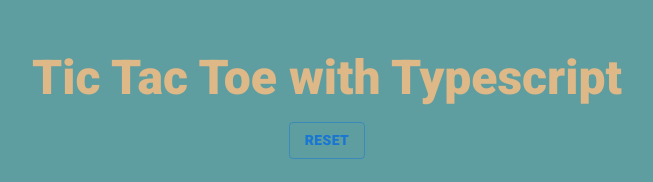
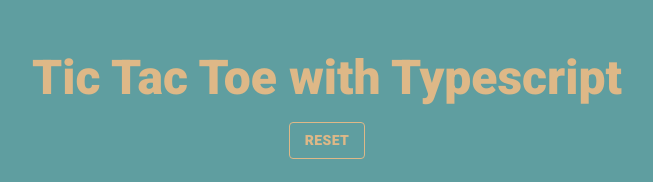
Before and after one commit to victorcolina22/prueba-tic-tac-toe-react-ts, a React (Create React App) app: page / in a window 1280 px wide. Shown: the top 182 px of the page, without its empty margins (313-966 px from the left). Built offline with nearby package versions, Linux system fonts and the light colour scheme.

Commit message:
Cambio de color en boton reset

```diff
--- a/src/App.tsx
+++ b/src/App.tsx
@@ -2,10 +2,35 @@
 import { useState } from "react";
 import { makeStyles } from "@mui/styles";
 import { Button } from "@mui/material";
+import { createTheme, ThemeProvider, styled } from '@mui/material/styles';
 import Container from '@mui/material/Container';
 import Typography from '@mui/material/Typography';
 import { Box } from "@mui/system";
 
+
+declare module '@mui/material/styles' {
+  interface Theme {
+    status: {
+      secondary: string;
+    };
+  }
+  interface ThemeOptions {
+    status?: {
+      secondary?: string;
+    };
+  }
+}
+
+const theme = createTheme({
+  status: {
+    secondary: 'burlywood',
+  },
+});
+
+const CustomButton = styled(Button)(({ theme }) => ({
+  color: theme.status.secondary,
+  borderColor: theme.status.secondary
+}));
 
 const useStyles = makeStyles({
   container: {
@@ -46,11 +71,13 @@
           Tic Tac Toe with Typescript
         </Typography>
         <Box mt={2}>
-          <Button
-            variant="outlined"
-            size="medium">
-            Reset
-          </Button>
+          <ThemeProvider theme={theme}>
+            <CustomButton
+              variant="outlined"
+              size="medium">
+              Reset
+            </CustomButton>
+          </ThemeProvider>
         </Box>
         <div className={classes.board}>
           {
```
